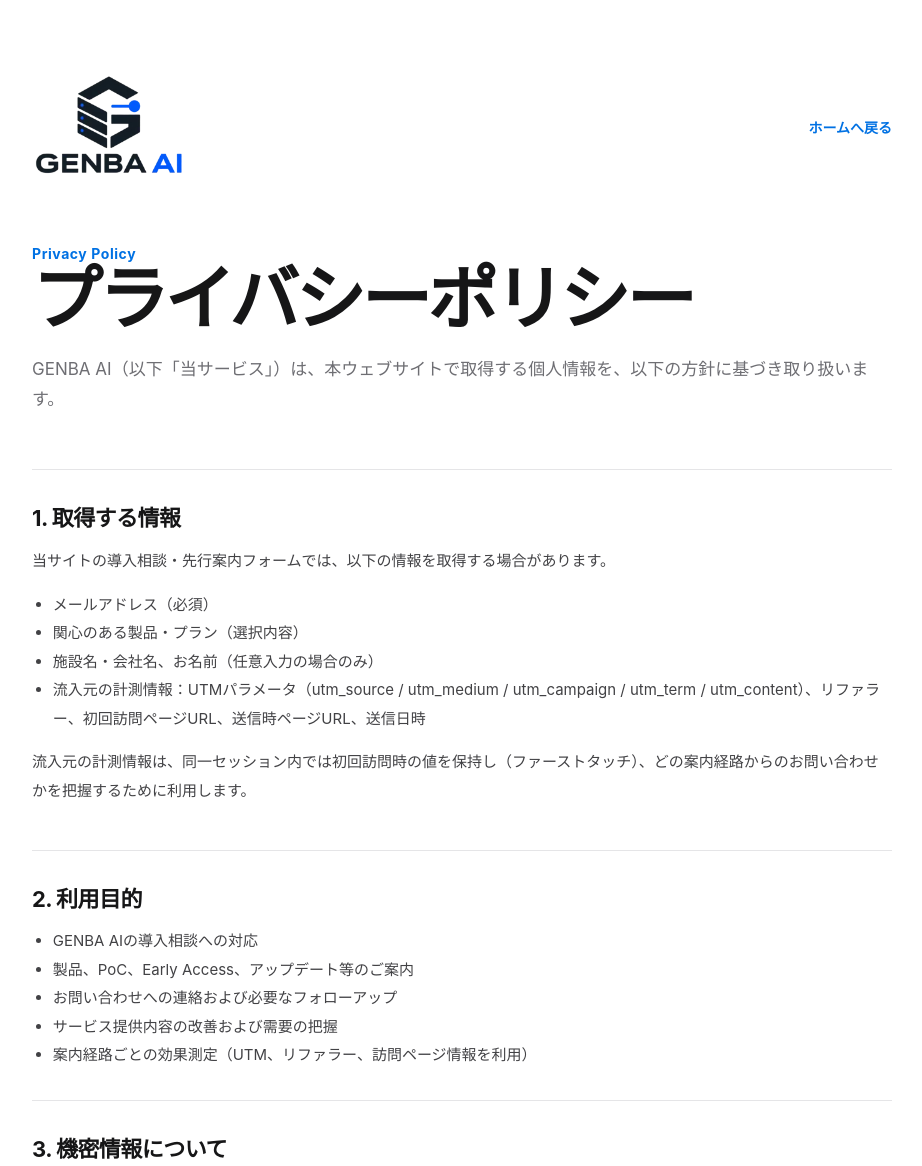
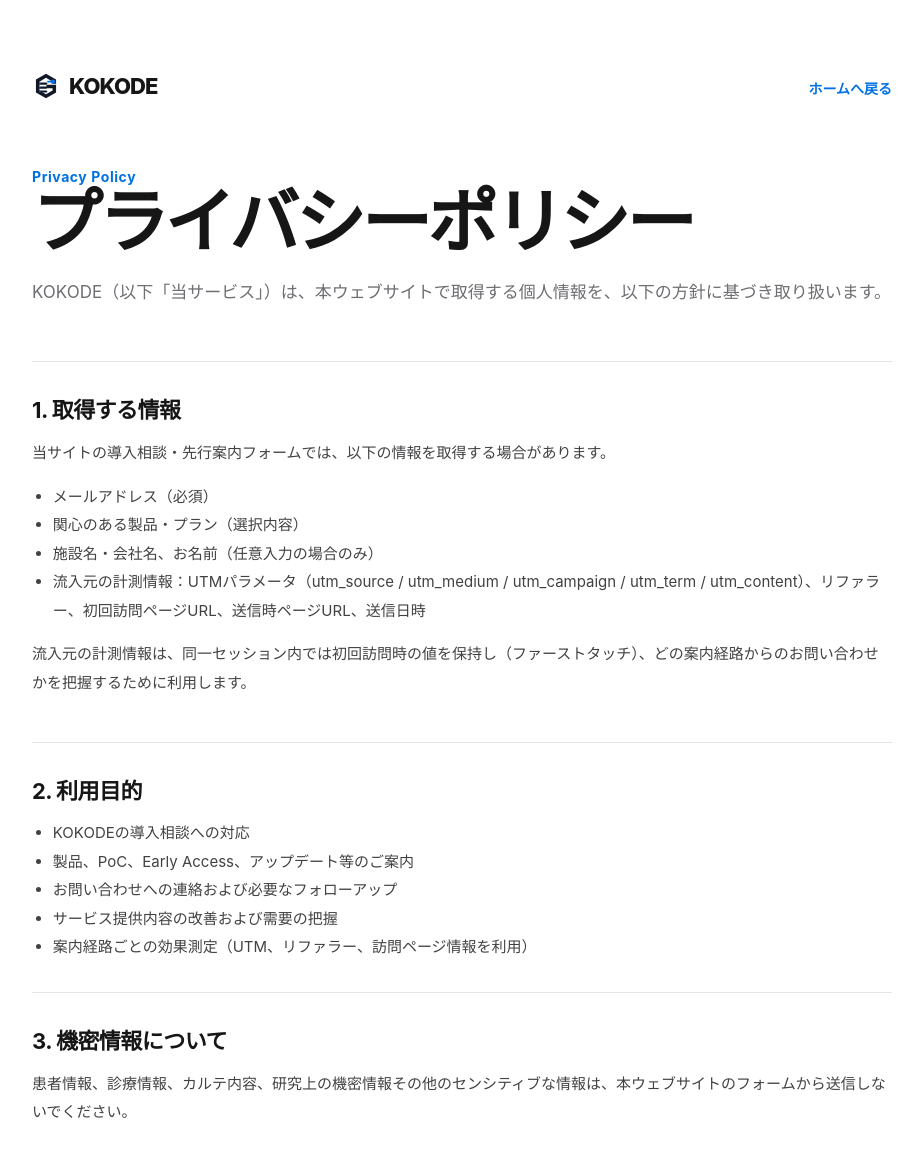
Before and after one commit to i-xtsu-sixyou-ken-mei/GENBA-AI, a website built with Vite: page privacy.html in a window 1280 px wide. Shown: the top 1166 px of the page, without its empty margins (178-1100 px from the left). Built offline with nearby package versions, Linux system fonts and the light colour scheme; no server answers.

Commit message:
Update privacy page branding for KOKODE

```diff
--- a/privacy.html
+++ b/privacy.html
@@ -4,24 +4,24 @@
   <meta charset="utf-8" />
   <meta name="viewport" content="width=device-width, initial-scale=1" />
   <meta name="theme-color" content="#ffffff" />
-  <meta name="description" content="GENBA AI プライバシーポリシー" />
+  <meta name="description" content="KOKODE プライバシーポリシー" />
   <meta name="robots" content="index,follow" />
   <link rel="icon" href="/favicon.svg" type="image/svg+xml" />
   <link rel="stylesheet" href="/src/styles.css" />
-  <title>プライバシーポリシー | GENBA AI</title>
+  <title>プライバシーポリシー | KOKODE</title>
 </head>
 <body class="privacy-page">
   <main class="privacy-shell">
     <div class="privacy-header">
-      <a href="./index.html" aria-label="GENBA AI ホーム">
-        <img class="privacy-logo" src="/logo.webp" alt="GENBA AI" />
+      <a href="./index.html" aria-label="KOKODE ホーム">
+        <span class="brand"><img class="brand-mark" src="/favicon.svg" alt="" aria-hidden="true" /><span>KOKODE</span></span>
       </a>
       <a class="privacy-back" href="./index.html">ホームへ戻る</a>
     </div>
 
     <div class="eyebrow">Privacy Policy</div>
     <h1 class="privacy-title">プライバシーポリシー</h1>
-    <p class="privacy-lead">GENBA AI（以下「当サービス」）は、本ウェブサイトで取得する個人情報を、以下の方針に基づき取り扱います。</p>
+    <p class="privacy-lead">KOKODE（以下「当サービス」）は、本ウェブサイトで取得する個人情報を、以下の方針に基づき取り扱います。</p>
 
     <section class="privacy-section">
       <h2>1. 取得する情報</h2>
@@ -38,7 +38,7 @@
     <section class="privacy-section">
       <h2>2. 利用目的</h2>
       <ul>
-        <li>GENBA AIの導入相談への対応</li>
+        <li>KOKODEの導入相談への対応</li>
         <li>製品、PoC、Early Access、アップデート等のご案内</li>
         <li>お問い合わせへの連絡および必要なフォローアップ</li>
         <li>サービス提供内容の改善および需要の把握</li>
```
